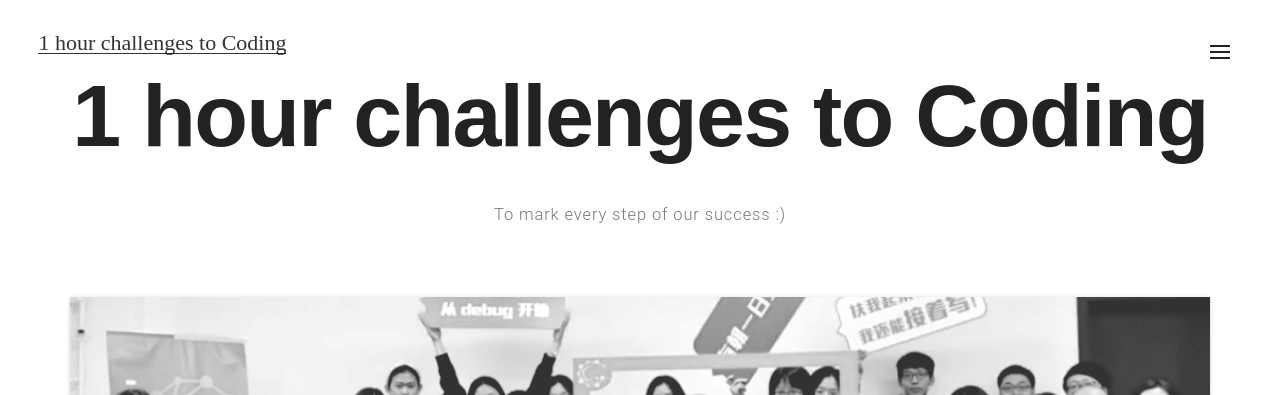
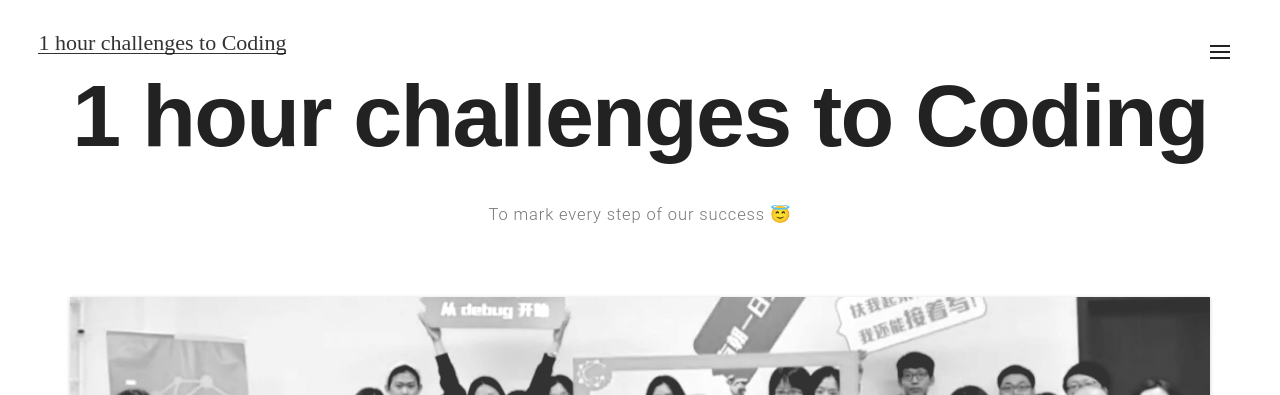
Before and after one commit to iamfi/first-blog-to-coding, a Jekyll site: the page built from index.html, in a window 1280 px wide. Shown: the top 395 px of the page. Built offline with Jekyll 4.4.1, drawn with Linux system fonts in a browser that asks for light colours; nearby versions of some CDN libraries.

Commit message:
Update blog name and theme
Updated the name and themes

```diff
--- a/_config.yml
+++ b/_config.yml
@@ -5,7 +5,7 @@ baseurl: '/first-blog-to-coding'
 title: "Girl Meet Tech"
 # 网站的主标题
 name: "1 hour challenges to Coding"
-description: "To mark every step of our success :) "
+description: "To mark every step of our success 😇 "
 
 # 其它配置, 可忽略, 无需修改
 url: site url
```
